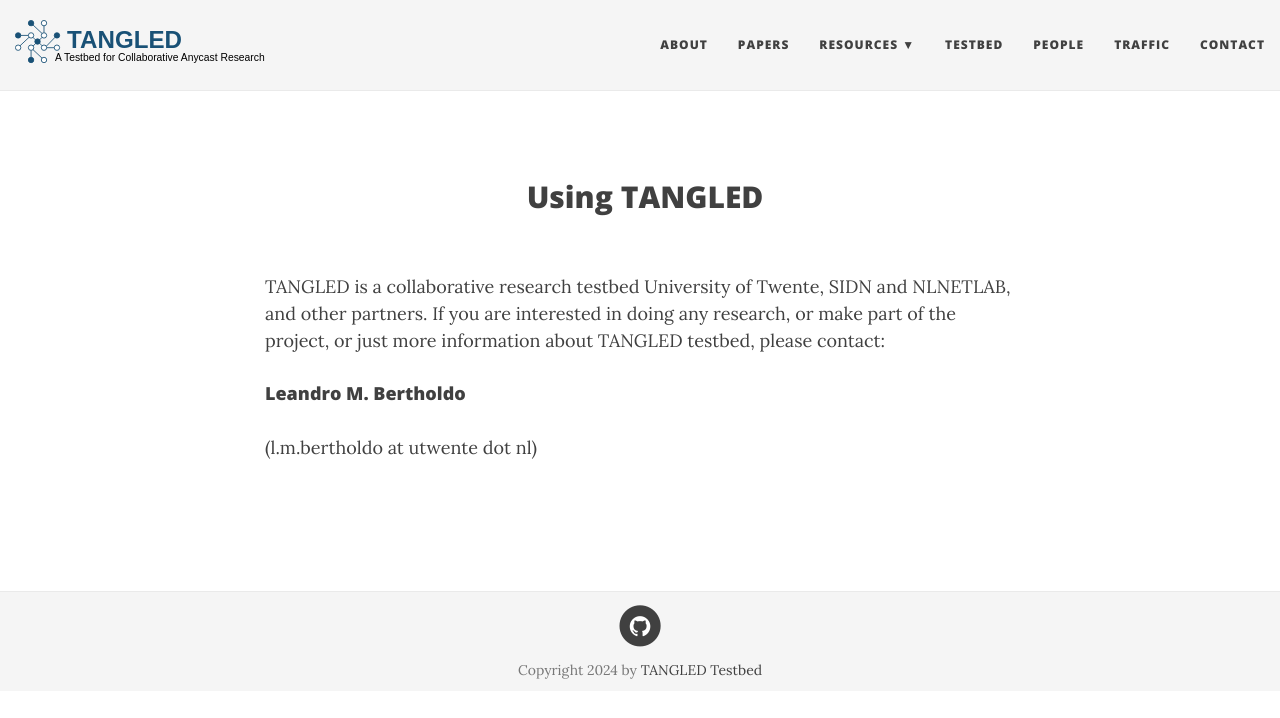
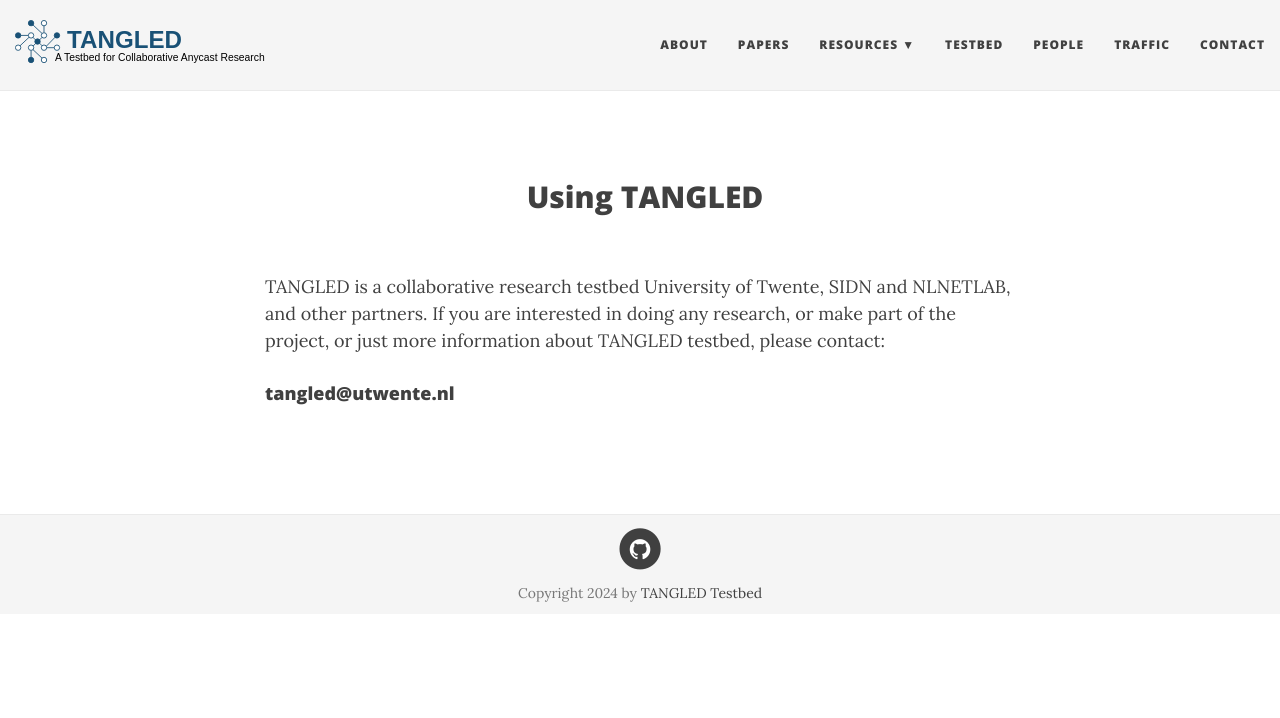
Before and after one commit to tangledsite/tangledsite.github.io, a Jekyll site: the page built from contact.md, in a window 1280 px wide. Shown: the top 718 px of the page. Built offline with Jekyll 4.4.1, drawn with Linux system fonts in a browser that asks for light colours; nearby versions of some CDN libraries.

Commit message:
Update contact.md

```diff
--- a/contact.md
+++ b/contact.md
@@ -8,4 +8,4 @@ NLNETLAB, and other partners. If you are interested in doing any research, or
 make part of the project, or just more information about TANGLED testbed,
 please contact:
 
-<h4> Leandro M. Bertholdo </h4> (l.m.bertholdo at utwente dot nl)
+<h4>tangled@utwente.nl</h4>
```
